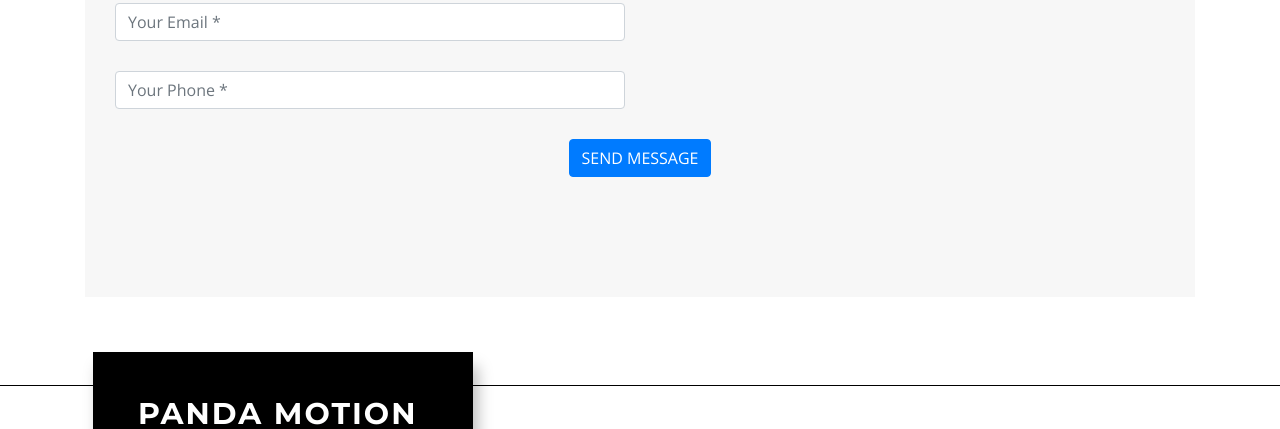
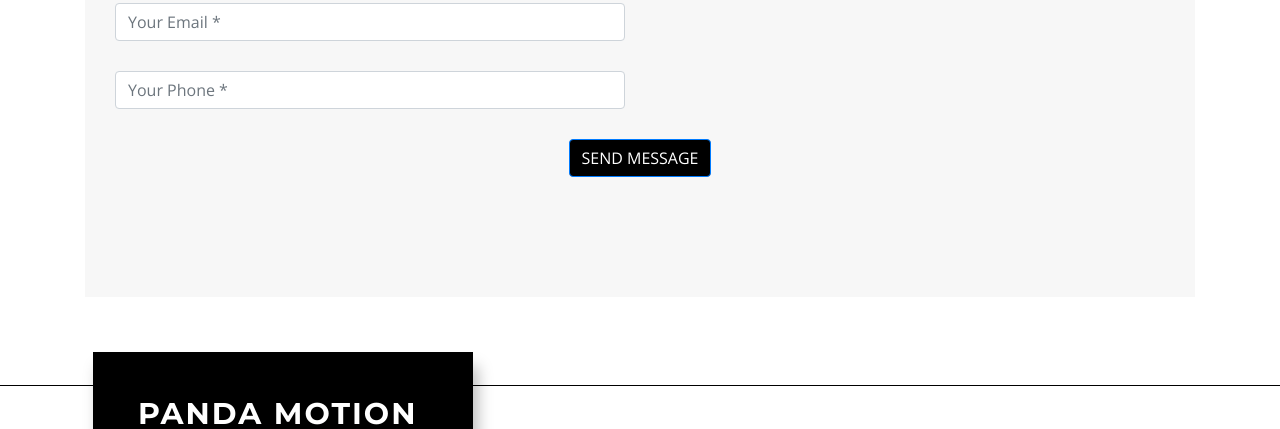
Before and after one commit to NiteshTuladhar/NewPanda, a website: page index.html in a window 1280 px wide. Shown: the part 7555-7984 px from the top of the page. Drawn offline with nearby package versions, Linux system fonts and the light colour scheme; files whose address does not match are found by name.

Commit message:
Button color changed

```diff
--- a/index.html
+++ b/index.html
@@ -1107,7 +1107,8 @@
                 <div class="clearfix"></div>
                 <div class="col-lg-12 text-center">
                   <div id="success"></div>
-                  <button id="sendMessageButton" class="btn btn-primary btn-xl text-uppercase" type="submit">Send Message</button>
+                	<button id="sendMessageButton" class="btn btn-primary btn-xl text-uppercase" type="submit" style="background-color: black">Send Message</button>
+
                 </div>
               </div>
             </form>
```
Also changed, not shown: css/style.css (line endings or trailing spaces).
